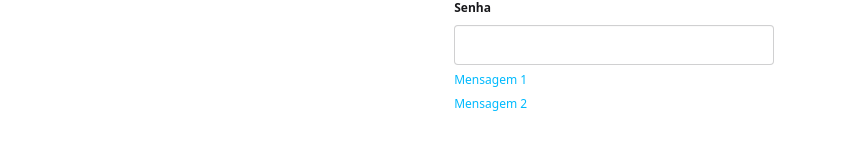
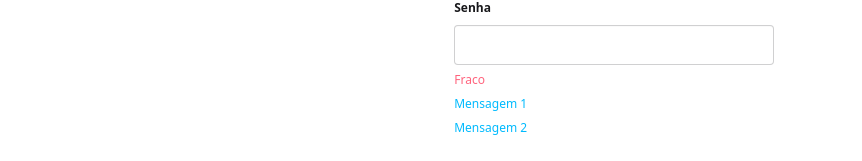
Before and after one commit to code-dimension/curso-signal-forms, an Angular app: page /8-matadata in a window 1280 px wide. Shown: the part 208-369 px from the top of the page, without its empty margins (0-862 px from the left). Built offline with nearby package versions, Linux system fonts and the light colour scheme.

Commit message:
feat: adiciona caso de uso para MetadataReducer customizado

```diff
--- a/src/app/features/8.metadata/metadata.component.html
+++ b/src/app/features/8.metadata/metadata.component.html
@@ -17,6 +17,10 @@
   <legend class="fieldset-legend">Senha</legend>
   <input type="text" class="input" [formField]="form.password" />
 
+  <p [class]="passwordScoreClass()">
+    {{ passwordScore()}}
+  </p>
+
   @for (item of form.password().metadata(HELP_LIST)!(); track item) {
     <p class="text-info">
       {{ item }}
--- a/src/app/features/8.metadata/metadata.component.ts
+++ b/src/app/features/8.metadata/metadata.component.ts
@@ -1,4 +1,4 @@
-import { ChangeDetectionStrategy, Component, signal } from '@angular/core';
+import { ChangeDetectionStrategy, Component, computed, signal } from '@angular/core';
 import {
   createMetadataKey,
   form,
@@ -13,6 +13,13 @@ import {
 const USERNAME_HELP = createMetadataKey<string>();
 
 const HELP_LIST = createMetadataKey<string, string[]>(MetadataReducer.list());
+
+const sumReducer: MetadataReducer<number, number> = {
+  getInitial: () => 0,
+  reduce: (acc, item) => acc + item,
+};
+
+const PASSWORD_SCORE = createMetadataKey<number, number>(sumReducer);
 
 interface FormModel {
   username: string;
@@ -66,5 +73,57 @@ export class Metadata {
 
     metadata(schema.password, HELP_LIST, () => 'Mensagem 1');
     metadata(schema.password, HELP_LIST, () => 'Mensagem 2');
+
+    metadata(schema.password, PASSWORD_SCORE, (fieldContext) => {
+      if (fieldContext.value().length > 5) {
+        return 25;
+      } else {
+        return 0;
+      }
+    });
+
+    metadata(schema.password, PASSWORD_SCORE, (fieldContext) => {
+      if (/[A-Z]/.test(fieldContext.value())) {
+        return 25;
+      } else {
+        return 0;
+      }
+    });
+
+    metadata(schema.password, PASSWORD_SCORE, (fieldContext) => {
+      if (/[^a-zA-Z0-9]/.test(fieldContext.value())) {
+        return 50;
+      } else {
+        return 0;
+      }
+    });
+  });
+
+  protected passwordScore = computed(() => {
+    const score = this.form.password().metadata(PASSWORD_SCORE)!();
+
+    if (score <= 25) {
+      return 'Fraco';
+    }
+
+    if (score <= 50) {
+      return 'Normal';
+    }
+
+    return 'Forte';
+  });
+
+  protected passwordScoreClass = computed(() => {
+    const score = this.form.password().metadata(PASSWORD_SCORE)!();
+
+    if (score <= 25) {
+      return 'text-error';
+    }
+
+    if (score <= 50) {
+      return 'text-warning';
+    }
+
+    return 'text-success';
   });
 }
```
